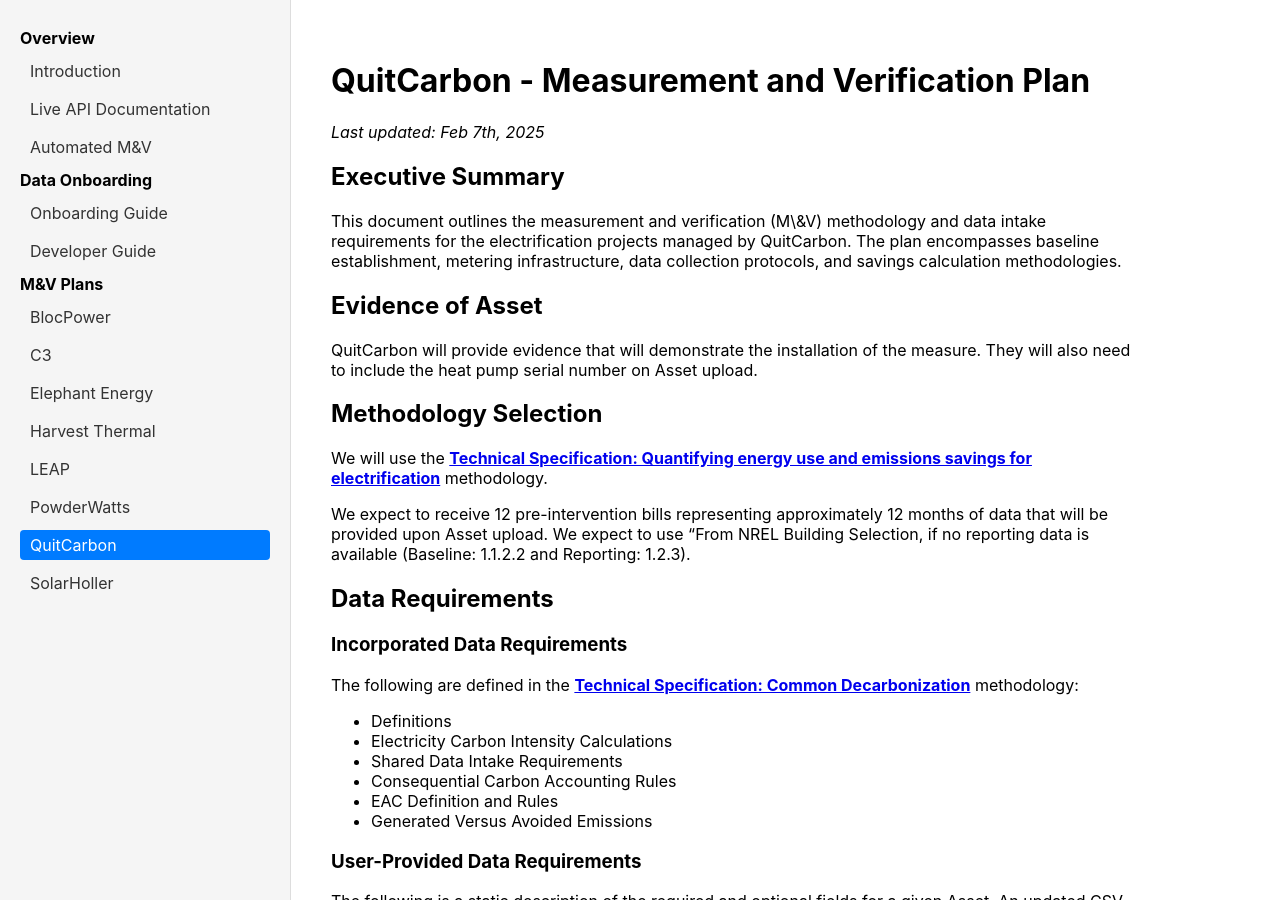
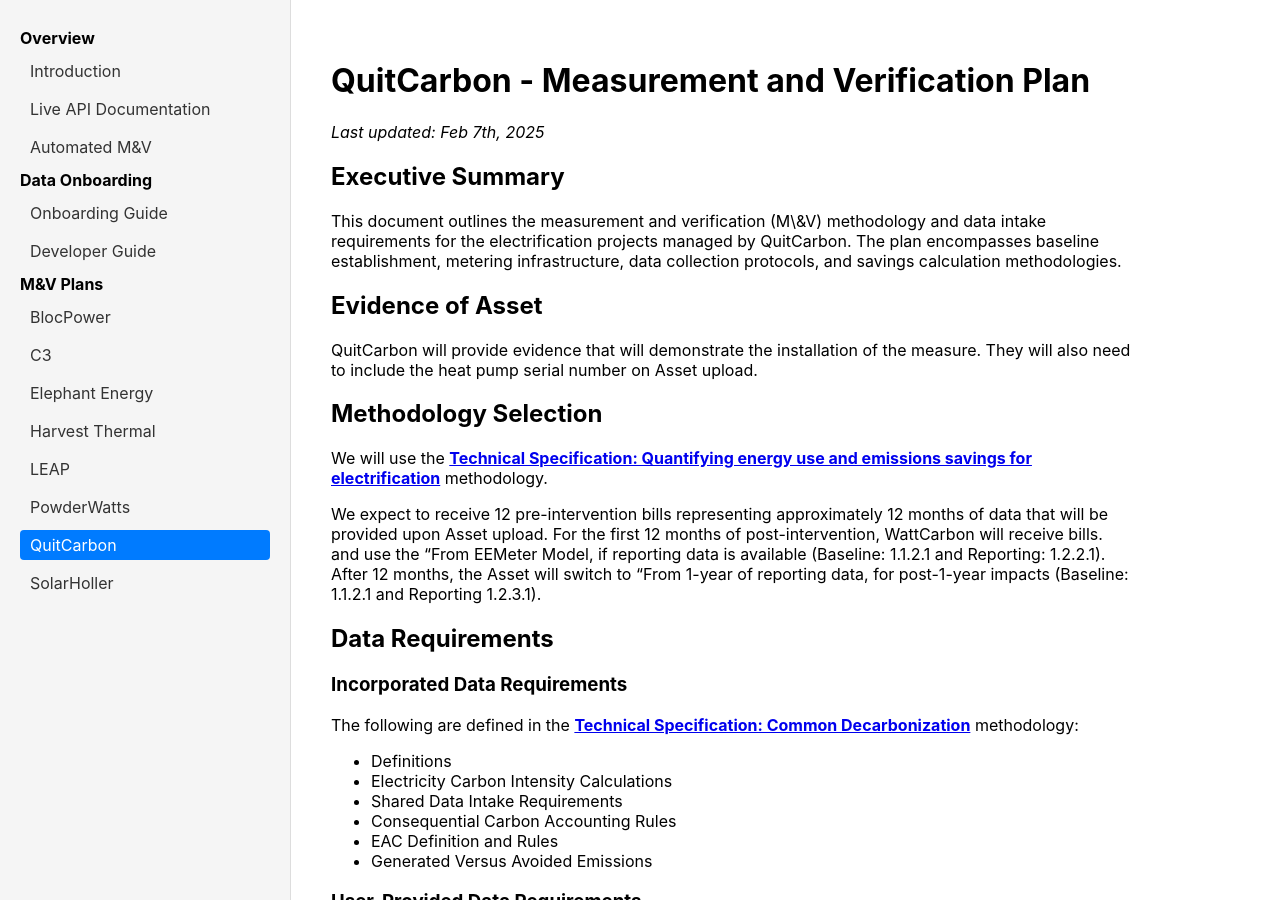
Before and after one commit to wattcarbon/docs.wattcarbon.com, a Jekyll site: the page built from _m-and-v/quitcarbon/plans/1.md, in a window 1280 px wide and 900 px high. Built offline with Jekyll 4.4.1, drawn with Linux system fonts in a browser that asks for light colours.

Commit message:
Fix paragraphs (#22)

```diff
--- a/_m-and-v/quitcarbon/plans/1.md
+++ b/_m-and-v/quitcarbon/plans/1.md
@@ -15,7 +15,7 @@ QuitCarbon will provide evidence that will demonstrate the installation of the m
 
 We will use the [**{{ site.links.m_and_v.electrification.name }}**]({{ site.links.m_and_v.electrification.url }}) methodology.
 
-We expect to receive 12 pre-intervention bills representing approximately 12 months of data that will be provided upon Asset upload. We expect to use "From NREL Building Selection, if no reporting data is available (Baseline: 1.1.2.2 and Reporting: 1.2.3).
+We expect to receive 12 pre-intervention bills representing approximately 12 months of data that will be provided upon Asset upload. For the first 12 months of post-intervention, WattCarbon will receive bills. and use the "From EEMeter Model, if reporting data is available (Baseline: 1.1.2.1 and Reporting: 1.2.2.1). After 12 months, the Asset will switch to "From 1-year of reporting data, for post-1-year impacts (Baseline: 1.1.2.1 and Reporting 1.2.3.1).
 
 ## Data Requirements
 
```
Also changed, not shown: _m-and-v/bloc-power/plans/1.md (+1 -1 lines), _m-and-v/elephant-energy/plans/1.md (+1 -1 lines).
